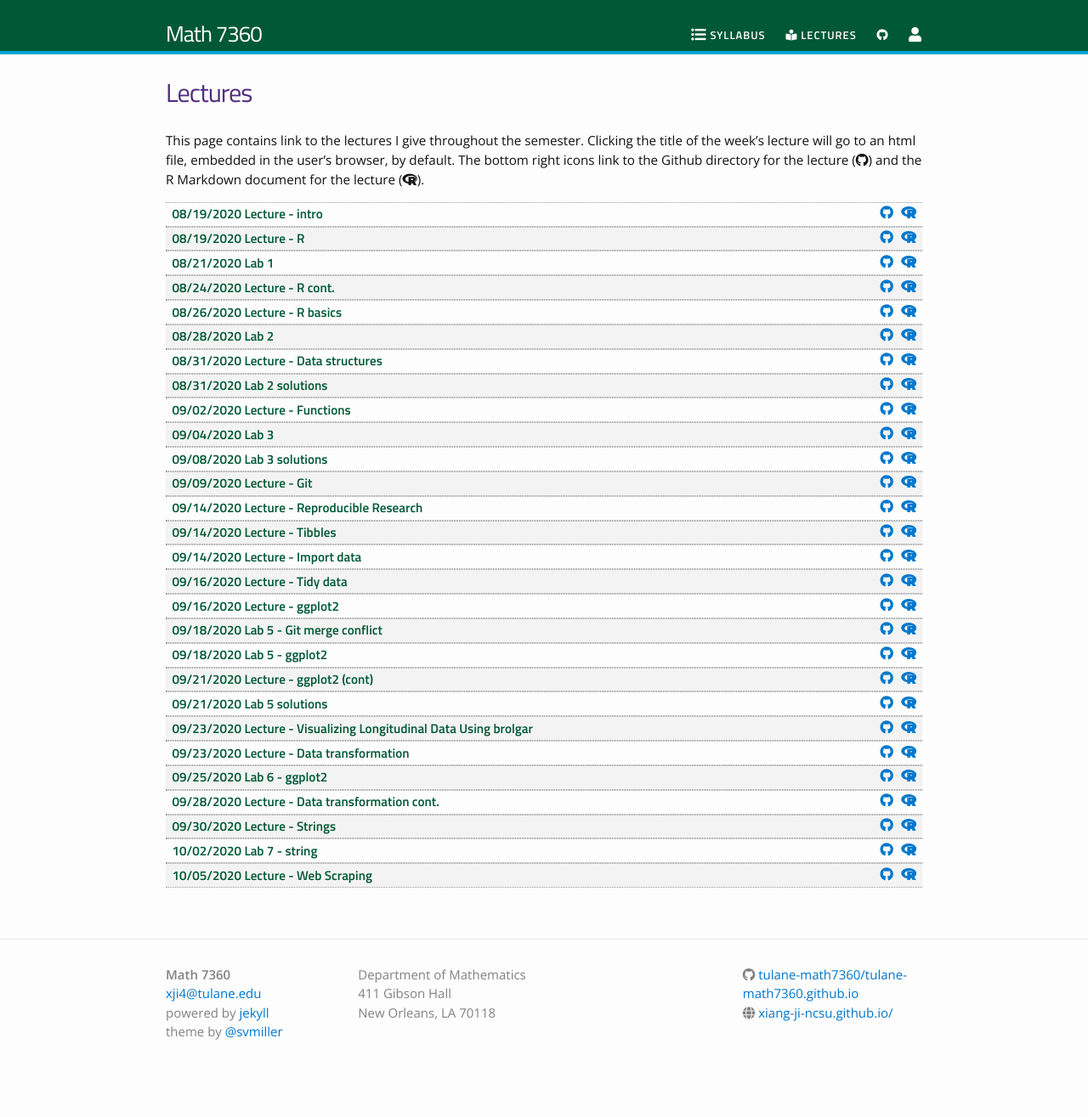
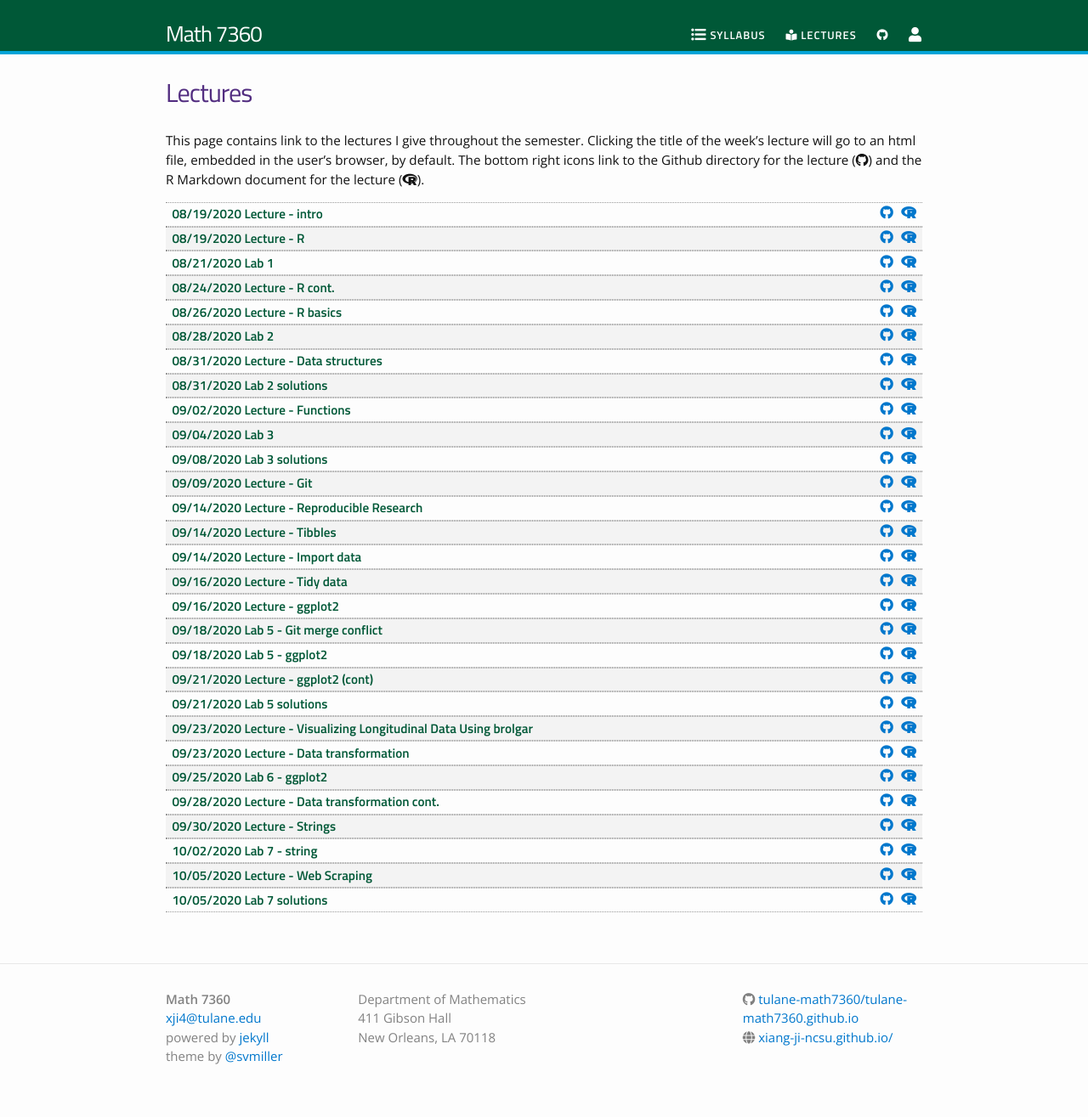
Before and after one commit to tulane-math7360/tulane-math7360.github.io, a Jekyll site: the page built from lectures.md, in a window 1280 px wide. Shown: the whole page at 85% size. Built offline with Jekyll 4.4.1, drawn with Linux system fonts in a browser that asks for light colours; nearby versions of some CDN libraries; before the commit the page ends 1286 px from its top, so only the background shows below that.

Commit message:
uplish lab 7 keys

```diff
--- a/_data/lectures.yml
+++ b/_data/lectures.yml
@@ -137,3 +137,8 @@
   filename: scraping
   dirname: slides/14-scraping
   tldr: "Week 8 lecture 13"
+
+- title: "10/05/2020 Lab 7 solutions"
+  filename: lab_07_stringr_keys
+  dirname: slides/lab-07-stringr
+  tldr: "Week 7 lab 7 solution"
```
